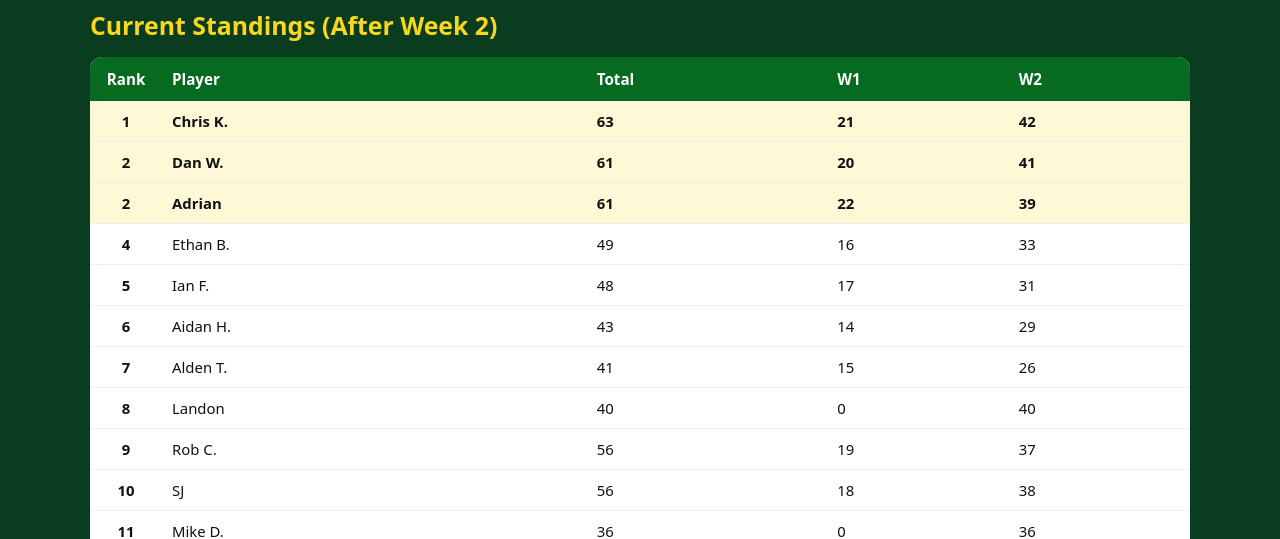
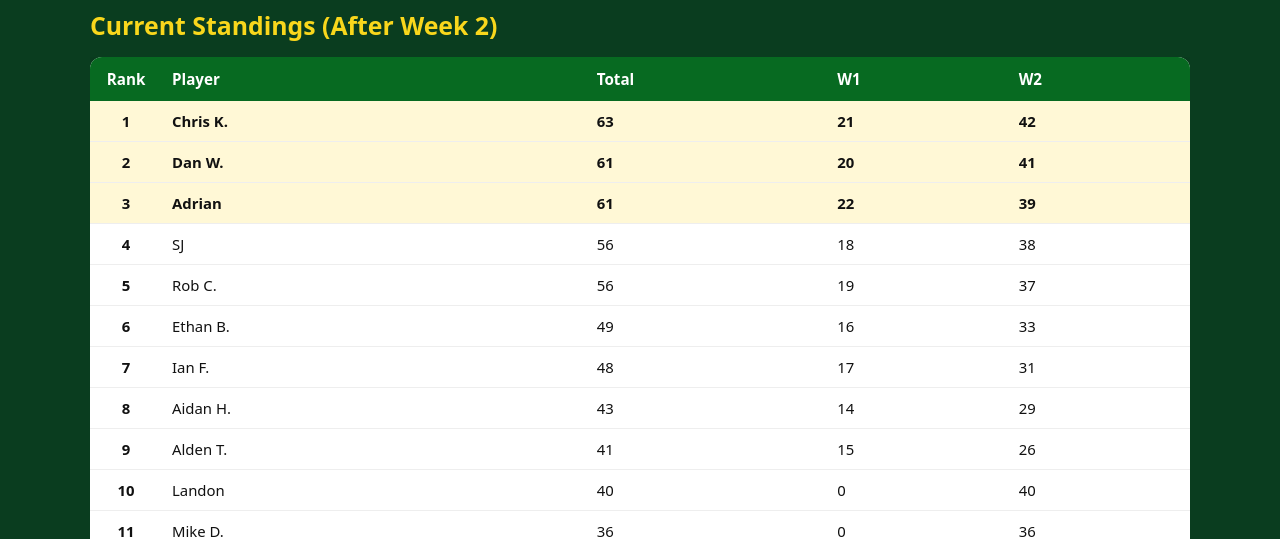
Before and after one commit to smeagster86/riverside-tuesday-tennis, a website: page index.html in a window 1280 px wide. Shown: the part 265-804 px from the top of the page. Drawn offline with Linux system fonts and the light colour scheme.

Commit message:
Update index.html

```diff
--- a/index.html
+++ b/index.html
@@ -33,14 +33,14 @@
         <tr><th class="rank">Rank</th><th>Player</th><th>Total</th><th>W1</th><th>W2</th></tr>
         <tr class="top3"><td class="rank">1</td><td>Chris K.</td><td>63</td><td>21</td><td>42</td></tr>
         <tr class="top3"><td class="rank">2</td><td>Dan W.</td><td>61</td><td>20</td><td>41</td></tr>
-        <tr class="top3"><td class="rank">2</td><td>Adrian</td><td>61</td><td>22</td><td>39</td></tr>
-        <tr><td class="rank">4</td><td>Ethan B.</td><td>49</td><td>16</td><td>33</td></tr>
-        <tr><td class="rank">5</td><td>Ian F.</td><td>48</td><td>17</td><td>31</td></tr>
-        <tr><td class="rank">6</td><td>Aidan H.</td><td>43</td><td>14</td><td>29</td></tr>
-        <tr><td class="rank">7</td><td>Alden T.</td><td>41</td><td>15</td><td>26</td></tr>
-        <tr><td class="rank">8</td><td>Landon</td><td>40</td><td>0</td><td>40</td></tr>
-        <tr><td class="rank">9</td><td>Rob C.</td><td>56</td><td>19</td><td>37</td></tr>
-        <tr><td class="rank">10</td><td>SJ</td><td>56</td><td>18</td><td>38</td></tr>
+        <tr class="top3"><td class="rank">3</td><td>Adrian</td><td>61</td><td>22</td><td>39</td></tr>
+        <tr><td class="rank">4</td><td>SJ</td><td>56</td><td>18</td><td>38</td></tr>
+        <tr><td class="rank">5</td><td>Rob C.</td><td>56</td><td>19</td><td>37</td></tr>
+        <tr><td class="rank">6</td><td>Ethan B.</td><td>49</td><td>16</td><td>33</td></tr>
+        <tr><td class="rank">7</td><td>Ian F.</td><td>48</td><td>17</td><td>31</td></tr>
+        <tr><td class="rank">8</td><td>Aidan H.</td><td>43</td><td>14</td><td>29</td></tr>
+        <tr><td class="rank">9</td><td>Alden T.</td><td>41</td><td>15</td><td>26</td></tr>
+        <tr><td class="rank">10</td><td>Landon</td><td>40</td><td>0</td><td>40</td></tr>
         <tr><td class="rank">11</td><td>Mike D.</td><td>36</td><td>0</td><td>36</td></tr>
         <tr><td class="rank">12</td><td>Dewayne E.</td><td>36</td><td>13</td><td>23</td></tr>
         <tr><td class="rank">13</td><td>Pat V.</td><td>35</td><td>0</td><td>35</td></tr>
```
